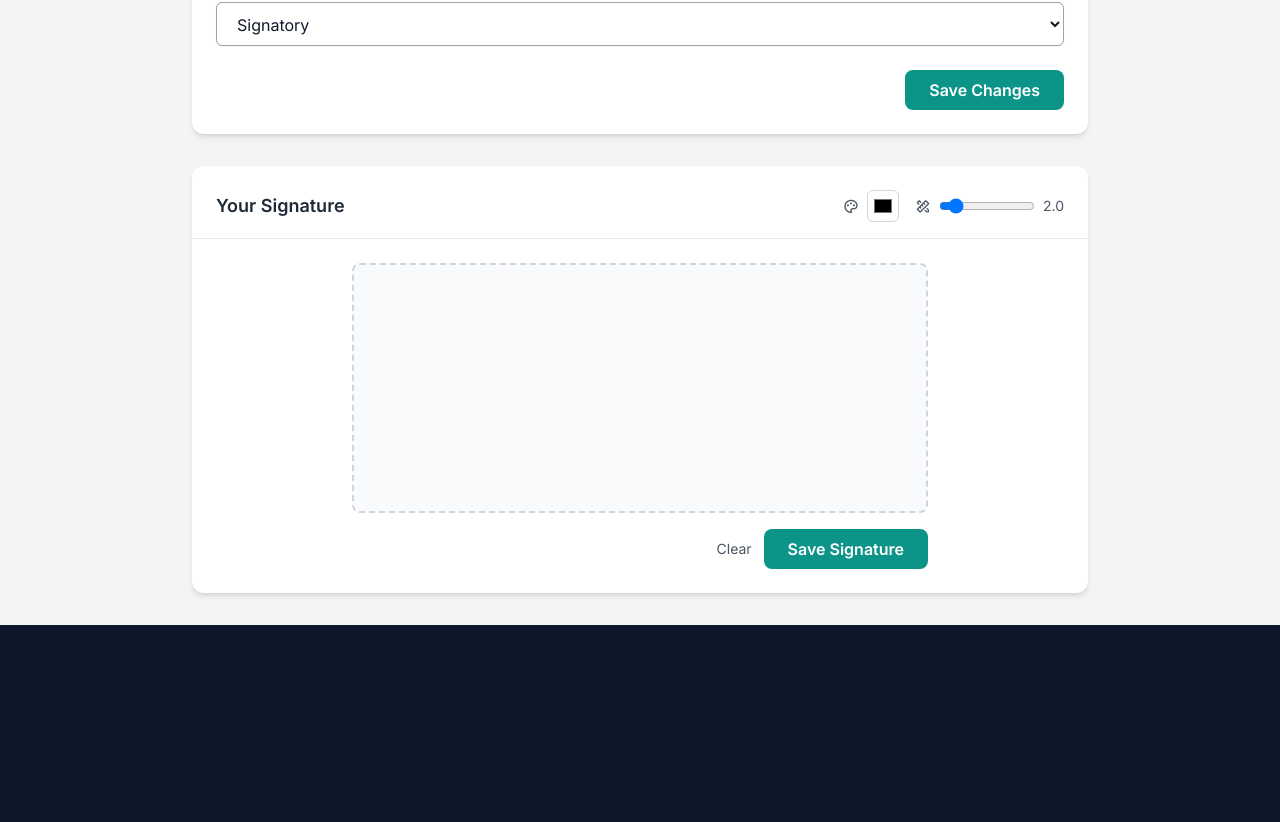
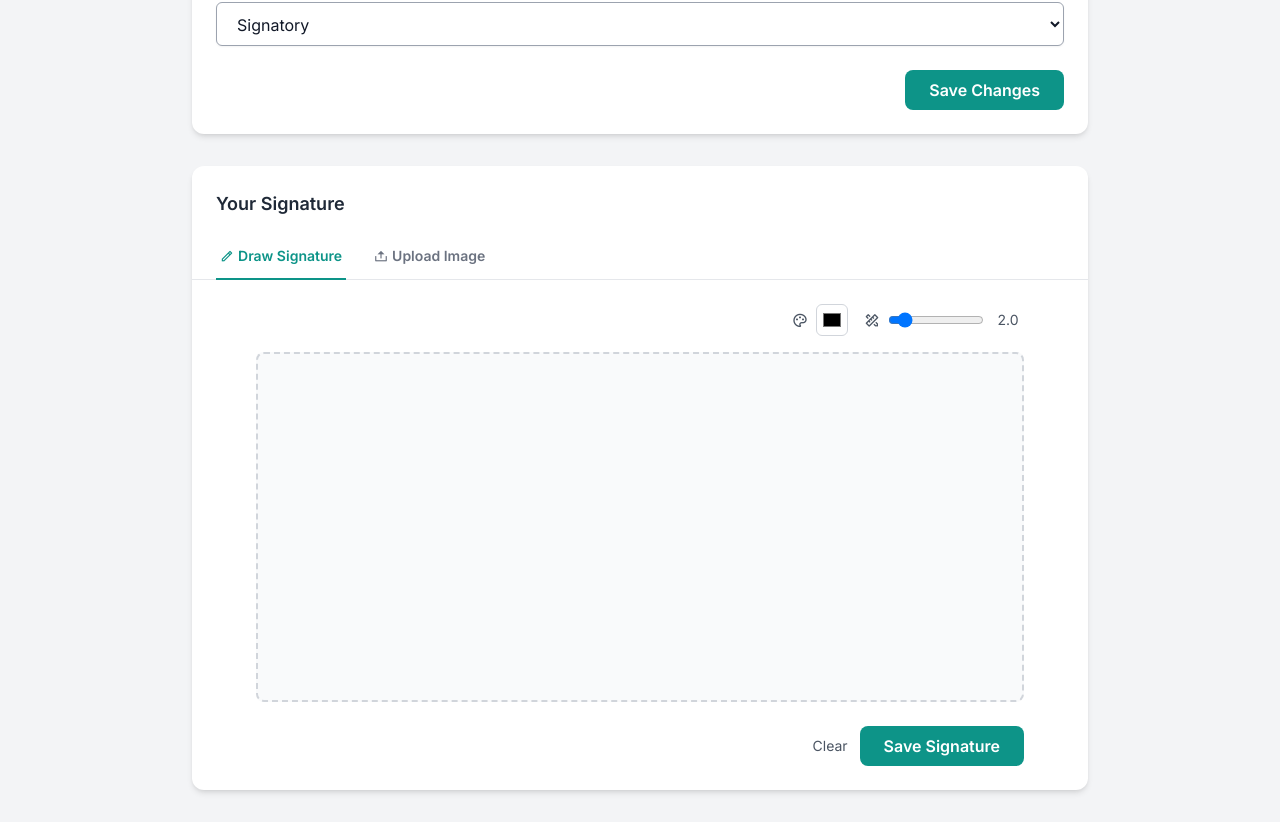
Before and after one commit to webappstudio-my/mysertifico, a React (Vite) app: page /my-profile in a window 1280 px wide. Shown: the part 492-1314 px from the top of the page. Before the commit the page ends 1117 px from the top, so only its background shows below. Built offline with nearby package versions, Linux system fonts and the light colour scheme.

Commit message:
signature - added upload image option

```diff
--- a/src/components/common/SignaturePadComponent.jsx
+++ b/src/components/common/SignaturePadComponent.jsx
@@ -10,6 +10,11 @@ const SignaturePadComponent = ({ role, onSignatureSave }) => {
     const [penThickness, setPenThickness] = useState(2.0);
     const [savedSignaturePreview, setSignaturePreview] = useState(null);
     const [toast, setToast] = useState(null);
+    const [activeTab, setActiveTab] = useState('draw');
+    const [uploadedImage, setUploadedImage] = useState(null);
+    const [uploadedFileName, setUploadedFileName] = useState('');
+    const fileInputRef = useRef(null);
+
 
     const showToast = (message, type = 'success') => {
         setToast({ message, type });
@@ -20,26 +25,23 @@ const SignaturePadComponent = ({ role, onSignatureSave }) => {
     };
 
     const resizeCanvas = () => {
+        if (activeTab !== 'draw') return;
         const canvas = canvasRef.current;
         const container = containerRef.current;
         if (!canvas || !container) return;
 
-        // Get container dimensions
-        const containerWidth = container.offsetWidth;
-        const containerHeight = container.offsetHeight;
+        const data = signaturePadRef.current ? signaturePadRef.current.toData() : [];
+        const ratio = Math.max(window.devicePixelRatio || 1, 1);
+        canvas.width = container.offsetWidth * ratio;
+        canvas.height = container.offsetHeight * ratio;
+        canvas.style.width = `${container.offsetWidth}px`;
+        canvas.style.height = `${container.offsetHeight}px`;
+        canvas.getContext('2d').scale(ratio, ratio);
 
-        // Set canvas internal dimensions
-        canvas.width = containerWidth;
-        canvas.height = containerHeight;
-
-        // Ensure canvas display size matches internal size
-        canvas.style.width = containerWidth + 'px';
-        canvas.style.height = containerHeight + 'px';
-
-        // Re-initialize signature pad if it exists
         if (signaturePadRef.current) {
-            const data = signaturePadRef.current.toData();
-            signaturePadRef.current.clear();
+            signaturePadRef.current.penColor = penColor;
+            signaturePadRef.current.minWidth = parseFloat(penThickness);
+            signaturePadRef.current.maxWidth = parseFloat(penThickness);
             signaturePadRef.current.fromData(data);
         }
     };
@@ -50,24 +52,19 @@ const SignaturePadComponent = ({ role, onSignatureSave }) => {
 
         const selectedRole = role;
         if (selectedRole === 'Signatory') {
-            if (!signaturePadRef.current) {
-                // Delay initialization to ensure proper canvas sizing
-                setTimeout(() => {
-                    resizeCanvas();
+            if (signaturePadRef.current) {
+                signaturePadRef.current.off();
+                window.removeEventListener("resize", resizeCanvas);
+            }
+
+            if (activeTab === 'draw') {
                 signaturePadRef.current = new SignaturePad(canvas, {
                     penColor: penColor,
                     minWidth: parseFloat(penThickness),
                     maxWidth: parseFloat(penThickness),
                 });
+                resizeCanvas();
                 window.addEventListener("resize", resizeCanvas);
-                }, 100);
-            } else {
-                signaturePadRef.current.penColor = penColor;
-                signaturePadRef.current.minWidth = parseFloat(penThickness);
-                signaturePadRef.current.maxWidth = parseFloat(penThickness);
-            }
-            if (signaturePadRef.current) {
-                signaturePadRef.current.on();
             }
         } else {
             if (signaturePadRef.current) {
@@ -80,9 +77,11 @@ const SignaturePadComponent = ({ role, onSignatureSave }) => {
         manageSignaturePadState();
 
         return () => {
+            if (signaturePadRef.current) {
                 window.removeEventListener("resize", resizeCanvas);
+            }
         };
-    }, [role]);
+    }, [role, activeTab]);
 
 
     useEffect(() => {
@@ -98,21 +97,57 @@ const SignaturePadComponent = ({ role, onSignatureSave }) => {
         }
     }, [penThickness]);
 
+    const handleFileUpload = (event) => {
+        const file = event.target.files[0];
+        if (!file) return;
+
+        if (file.size > 1 * 1024 * 1024) { // 1MB limit
+            showToast('File is too large. Max 1MB.', 'error');
+            return;
+        }
+
+        const reader = new FileReader();
+        reader.onload = (e) => {
+            setUploadedImage(e.target.result);
+            setUploadedFileName(file.name);
+        };
+        reader.readAsDataURL(file);
+    };
+
+    const removeUploadedImage = () => {
+        setUploadedImage(null);
+        setUploadedFileName('');
+        if (fileInputRef.current) {
+            fileInputRef.current.value = '';
+        }
+    };
+
     const clearSignature = () => {
-        if (signaturePadRef.current) {
+        if (activeTab === 'draw' && signaturePadRef.current) {
             signaturePadRef.current.clear();
+        } else if (activeTab === 'upload') {
+            removeUploadedImage();
         }
     };
 
     const saveSignature = () => {
+        let dataURL = null;
+
+        if (activeTab === 'draw') {
             if (!signaturePadRef.current || signaturePadRef.current.isEmpty()) {
                 showToast("Please provide a signature first.", "error");
                 return;
             }
+            dataURL = signaturePadRef.current.toDataURL('image/png');
+        } else {
+            if (!uploadedImage) {
+                showToast("Please upload an image first.", "error");
+                return;
+            }
+            dataURL = uploadedImage;
+        }
 
-        const dataURL = signaturePadRef.current.toDataURL('image/png');
         setSignaturePreview(dataURL);
-        console.log("Signature Data:", dataURL);
         showToast('Signature saved successfully!');
 
         if (onSignatureSave) {
@@ -124,15 +159,44 @@ const SignaturePadComponent = ({ role, onSignatureSave }) => {
 
     return (
         <div className="w-full">
-            {/* Header with Toolbar */}
             <div className="flex items-center justify-between mb-4">
                 <h3 className="text-lg font-semibold text-gray-800 dark:text-white">Your Signature</h3>
+            </div>
+
             {isSignatoryRole && (
-                    <div className="flex items-center gap-4">
+                <div className="border-b border-gray-200 dark:border-gray-700 mb-6 -mx-6 px-6">
+                    <nav className="-mb-px flex space-x-6" aria-label="Tabs">
+                        <button
+                            onClick={() => setActiveTab('draw')}
+                            className={`whitespace-nowrap py-3 px-1 border-b-2 font-semibold text-sm ${activeTab === 'draw'
+                                ? 'border-primary text-primary'
+                                : 'border-transparent text-gray-500 hover:text-gray-700 hover:border-gray-300 dark:text-gray-400 dark:hover:text-gray-200'
+                                }`}
+                        >
+                            <i className="ri-pencil-line mr-1"></i>Draw Signature
+                        </button>
+                        <button
+                            onClick={() => setActiveTab('upload')}
+                            className={`whitespace-nowrap py-3 px-1 border-b-2 font-semibold text-sm ${activeTab === 'upload'
+                                ? 'border-primary text-primary'
+                                : 'border-transparent text-gray-500 hover:text-gray-700 hover:border-gray-300 dark:text-gray-400 dark:hover:text-gray-200'
+                                }`}
+                        >
+                            <i className="ri-upload-2-line mr-1"></i>Upload Image
+                        </button>
+                    </nav>
+                </div>
+            )}
+
+            <div className="relative w-full max-w-3xl mx-auto">
+                {activeTab === 'draw' && (
+                    <div>
+                        <div className="flex items-center justify-end gap-4 mb-4">
                             <div className="flex items-center gap-2">
-                            <i className="ri-palette-line text-gray-600 dark:text-gray-400"></i>
+                                <label title="Pen Color" className="cursor-pointer text-gray-600 dark:text-gray-300">
+                                    <i className="ri-palette-line"></i>
+                                </label>
                                 <input
-                                id="pen-color"
                                     type="color"
                                     value={penColor}
                                     onChange={(e) => setPenColor(e.target.value)}
@@ -140,53 +204,76 @@ const SignaturePadComponent = ({ role, onSignatureSave }) => {
                                 />
                             </div>
                             <div className="flex items-center gap-2">
-                            <i className="ri-pencil-ruler-2-line text-gray-600 dark:text-gray-400"></i>
+                                <label title="Pen Thickness" className="cursor-pointer text-gray-600 dark:text-gray-300">
+                                    <i className="ri-pencil-ruler-2-line"></i>
+                                </label>
                                 <input
-                                id="pen-thickness"
                                     type="range"
-                                min="1"
-                                max="10"
-                                step="0.1"
+                                    min="1" max="10" step="0.5"
                                     value={penThickness}
                                     onChange={(e) => setPenThickness(parseFloat(e.target.value))}
                                     className="w-24 cursor-pointer"
                                 />
-                            <span className="text-sm text-gray-600 dark:text-gray-400">
-                                {penThickness.toFixed(1)}
+                                <span className="text-sm text-gray-600 dark:text-gray-400 w-8 text-center">
+                                    {parseFloat(penThickness).toFixed(1)}
                                 </span>
                             </div>
                         </div>
-                )}
-            </div>
 
-            {/* Line Separator */}
-            <hr className="border-gray-200 dark:border-gray-700 mb-6 -mx-6" />
-
-            {/* Signature Pad Container */}
                         <div
                             ref={containerRef}
-                className="relative w-full max-w-sm sm:max-w-md md:max-w-lg lg:max-w-xl mx-auto h-[250px] border-2 border-dashed border-gray-300 dark:border-gray-500 rounded-lg bg-gray-50 dark:bg-gray-700"
+                            className="h-[350px] border-2 border-dashed border-gray-300 dark:border-gray-500 rounded-lg bg-gray-50 dark:bg-gray-700"
                         >
                             <canvas
                                 ref={canvasRef}
                                 className="w-full h-full rounded-lg cursor-crosshair"
                                 style={{ touchAction: 'none' }}
                             />
+                        </div>
 
-                {/* Disabled Overlay */}
+                        {/* The dedicated clear button that was here has been removed as requested. */}
+                    </div>
+                )}
+
+                {activeTab === 'upload' && (
+                    <div className="w-full max-w-xl mx-auto">
+                        <label htmlFor="signature-image-upload" className="relative flex flex-col items-center justify-center w-full h-48 border-2 border-gray-300 border-dashed rounded-lg cursor-pointer bg-gray-50 dark:hover:bg-bray-800 dark:bg-gray-700 hover:bg-gray-100 dark:border-gray-600 dark:hover:border-gray-500 dark:hover:bg-gray-600">
+                            <div className="flex flex-col items-center justify-center pt-5 pb-6">
+                                <i className="ri-upload-cloud-2-line text-4xl text-gray-500 dark:text-gray-400"></i>
+                                <p className="mb-2 text-sm text-gray-500 dark:text-gray-400"><span className="font-semibold">Click to upload</span> or drag and drop</p>
+                                <p className="text-xs text-gray-500 dark:text-gray-400">PNG or JPG (Max. 1MB)</p>
+                            </div>
+                            <input id="signature-image-upload" ref={fileInputRef} type="file" className="hidden" accept="image/png, image/jpeg" onChange={handleFileUpload} />
+                        </label>
+                        {uploadedImage && (
+                            <div className="mt-4 p-2 border rounded-md bg-gray-50 dark:bg-gray-700">
+                                <div className="flex items-center justify-between">
+                                    <div className="flex items-center gap-3">
+                                        <img src={uploadedImage} className="h-12 w-auto bg-white dark:bg-gray-100 p-1 rounded" alt="Upload preview" />
+                                        <span className="text-sm text-gray-700 dark:text-gray-200">{uploadedFileName}</span>
+                                    </div>
+                                    <button onClick={removeUploadedImage} type="button" className="text-red-500 hover:text-red-700"><i className="ri-delete-bin-line"></i></button>
+                                </div>
+                            </div>
+                        )}
+                        <p className="text-xs text-gray-500 dark:text-gray-400 mt-2">For best results, use a PNG image with a transparent background.</p>
+                    </div>
+                )}
+
                 {!isSignatoryRole && (
-                    <div className="absolute inset-0 bg-gray-50 dark:bg-gray-700 bg-opacity-50 flex items-center justify-center rounded-lg">
+                    <div className="absolute inset-0 bg-gray-50 dark:bg-gray-700 bg-opacity-80 flex items-center justify-center rounded-lg z-10">
                         <p className="flex flex-col items-center text-center text-gray-600 dark:text-gray-300 px-4 font-semibold">
-                            <i class="ri-lock-line text-2xl mb-0"></i>
+                            <i className="ri-lock-line text-2xl mb-2"></i>
                             This feature is only available for the 'Signatory' role.
                         </p>
                     </div>
                 )}
             </div>
 
-            {/* Signature Controls */}
+            {/* --- CLEAR BUTTON REVERTED --- */}
+            {/* The Clear button is now back in the main controls at the bottom. */}
             {isSignatoryRole && (
-                <div className="w-full max-w-sm sm:max-w-md md:max-w-lg lg:max-w-xl mx-auto flex justify-end gap-3 mt-4">
+                <div className="w-full max-w-3xl mx-auto flex justify-end gap-3 mt-6">
                     <button
                         onClick={clearSignature}
                         className="text-sm text-gray-600 dark:text-gray-300 hover:text-primary dark:hover:text-accent transition-colors"
@@ -202,21 +289,19 @@ const SignaturePadComponent = ({ role, onSignatureSave }) => {
                 </div>
             )}
 
-            {/* Signature Preview */}
             {savedSignaturePreview && (
-                <div className="w-full max-w-sm sm:max-w-md md:max-w-lg lg:max-w-xl mx-auto mt-4">
+                <div className="w-full max-w-3xl mx-auto mt-6">
                     <h3 className="text-sm mb-2 font-medium text-gray-900 dark:text-gray-100">Saved Signature:</h3>
-                    <div className="p-4 bg-gray-100 dark:bg-gray-800 rounded-lg">
+                    <div className="p-4 bg-gray-100 dark:bg-gray-800 rounded-lg flex justify-center border border-gray-200 dark:border-gray-600">
                         <img
                             src={savedSignaturePreview}
                             alt="Signature Preview"
-                            className="max-w-full h-auto border border-gray-300 dark:border-gray-600 rounded"
+                            className="h-20"
                         />
                     </div>
                 </div>
             )}
 
-            {/* Toast Notification */}
             {toast && (
                 <Toast
                     message={toast.message}
```
Lines whose indentation alone changed are shown as unchanged.
